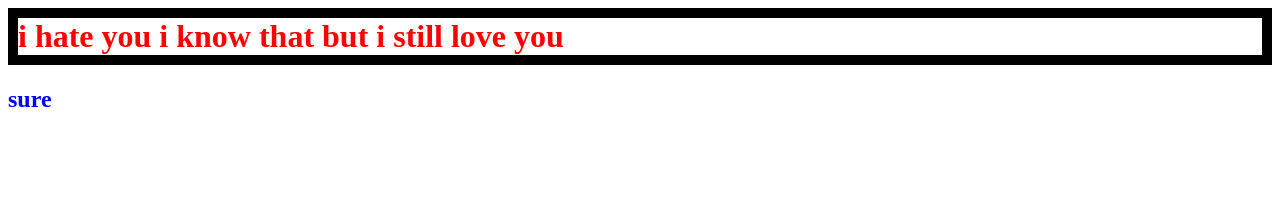
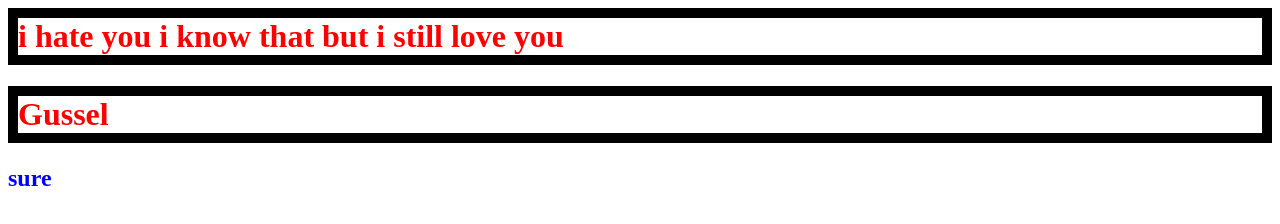
Before and after one commit to GuruduttJangid97/Cat-Photo-App, a plain HTML site: page index.html in a window 1280 px wide. Drawn offline with Linux system fonts and the light colour scheme.

Commit message:
Update index.html
Gussel

```diff
--- a/index.html
+++ b/index.html
@@ -8,6 +8,7 @@
 </head>
 <body>
    <h1>i hate you i know that but i still love you</h1>
+   <h1>Gussel</h1>
    <h2>sure</h2>
 </body>
 </html>
```
